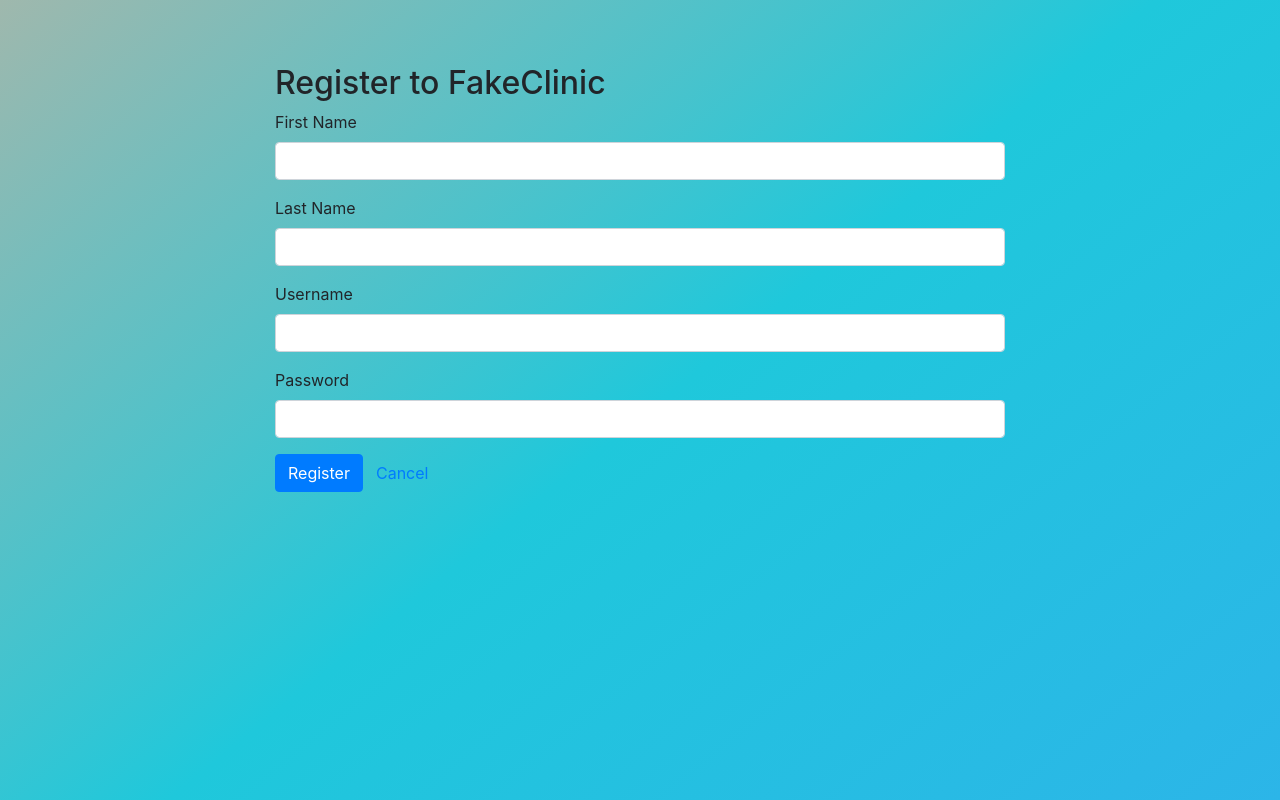
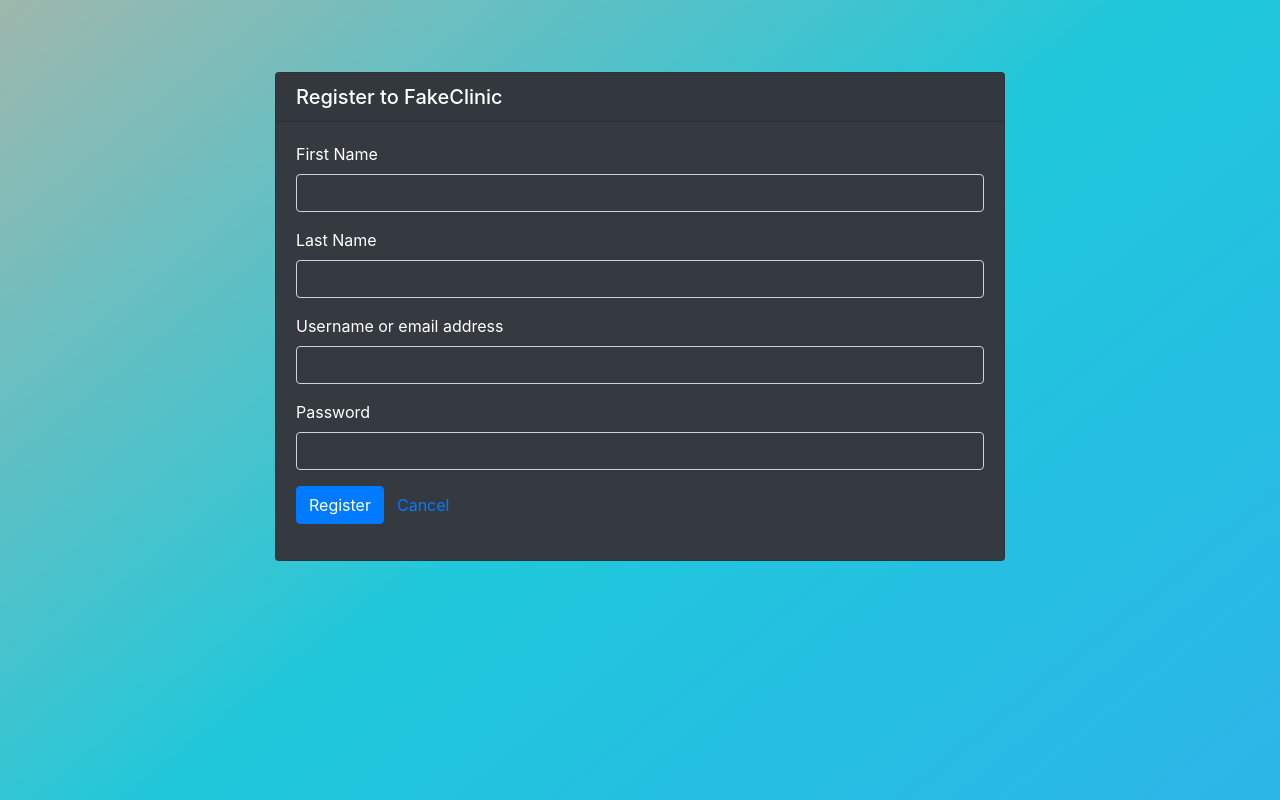
Before and after one commit to Arthareos/FakeClinic, an Angular app: page /register in a window 1280 px wide. Built offline with nearby package versions, Linux system fonts and the light colour scheme.

Commit message:
register form

```diff
--- a/src/app/register/register.component.html
+++ b/src/app/register/register.component.html
@@ -1,29 +1,34 @@
-<h2>Register to FakeClinic</h2>
+<h2></h2>
 <form [formGroup]="registerForm" (ngSubmit)="onSubmit()">
+
+    <div class="card bg-dark text-white">
+        <h5 class="card-header">Register to FakeClinic</h5>
+        <div class="card-body">
+
     <div class="form-group">
         <label for="firstName">First Name</label>
-        <input type="text" formControlName="firstName" class="form-control" [ngClass]="{ 'is-invalid': submitted && f.firstName.errors }" />
+        <input type="text" formControlName="firstName" class="form-control bg-dark text-white" [ngClass]="{ 'is-invalid': submitted && f.firstName.errors }" />
         <div *ngIf="submitted && f.firstName.errors" class="invalid-feedback">
             <div *ngIf="f.firstName.errors.required">First Name is required</div>
         </div>
     </div>
     <div class="form-group">
         <label for="lastName">Last Name</label>
-        <input type="text" formControlName="lastName" class="form-control" [ngClass]="{ 'is-invalid': submitted && f.lastName.errors }" />
+        <input type="text" formControlName="lastName" class="form-control bg-dark text-white" [ngClass]="{ 'is-invalid': submitted && f.lastName.errors }" />
         <div *ngIf="submitted && f.lastName.errors" class="invalid-feedback">
             <div *ngIf="f.lastName.errors.required">Last Name is required</div>
         </div>
     </div>
     <div class="form-group">
-        <label for="username">Username</label>
-        <input type="text" formControlName="username" class="form-control" [ngClass]="{ 'is-invalid': submitted && f.username.errors }" />
+        <label for="username">Username or email address</label>
+        <input type="text" formControlName="username" class="form-control bg-dark text-white" [ngClass]="{ 'is-invalid': submitted && f.username.errors }" />
         <div *ngIf="submitted && f.username.errors" class="invalid-feedback">
             <div *ngIf="f.username.errors.required">Username is required</div>
         </div>
     </div>
     <div class="form-group">
         <label for="password">Password</label>
-        <input type="password" formControlName="password" class="form-control" [ngClass]="{ 'is-invalid': submitted && f.password.errors }" />
+        <input type="password" formControlName="password" class="form-control bg-dark text-white" [ngClass]="{ 'is-invalid': submitted && f.password.errors }" />
         <div *ngIf="submitted && f.password.errors" class="invalid-feedback">
             <div *ngIf="f.password.errors.required">Password is required</div>
             <div *ngIf="f.password.errors.minlength">Password must be at least 6 characters</div>
@@ -36,4 +41,6 @@
         </button>
         <a routerLink="/login" class="btn btn-link">Cancel</a>
     </div>
+    </div>
+    </div>
 </form>
```
